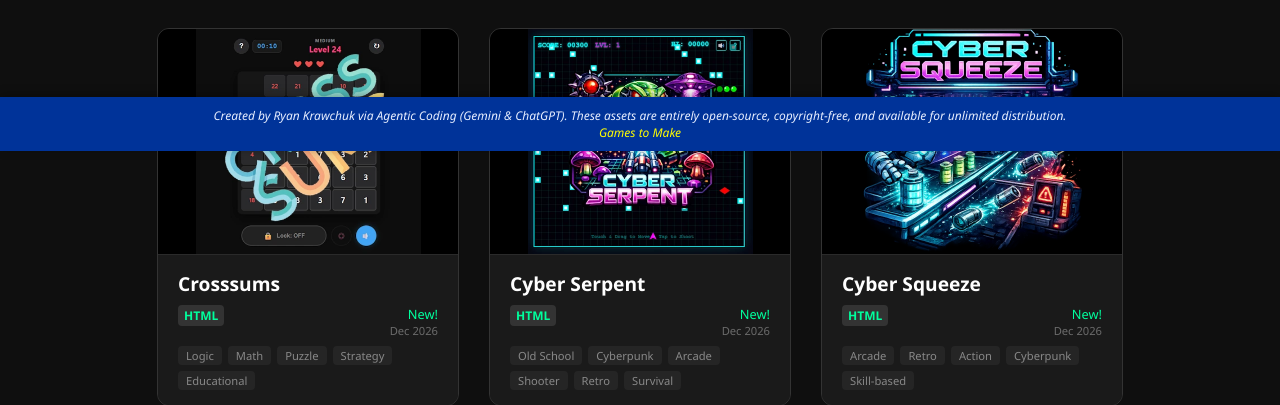
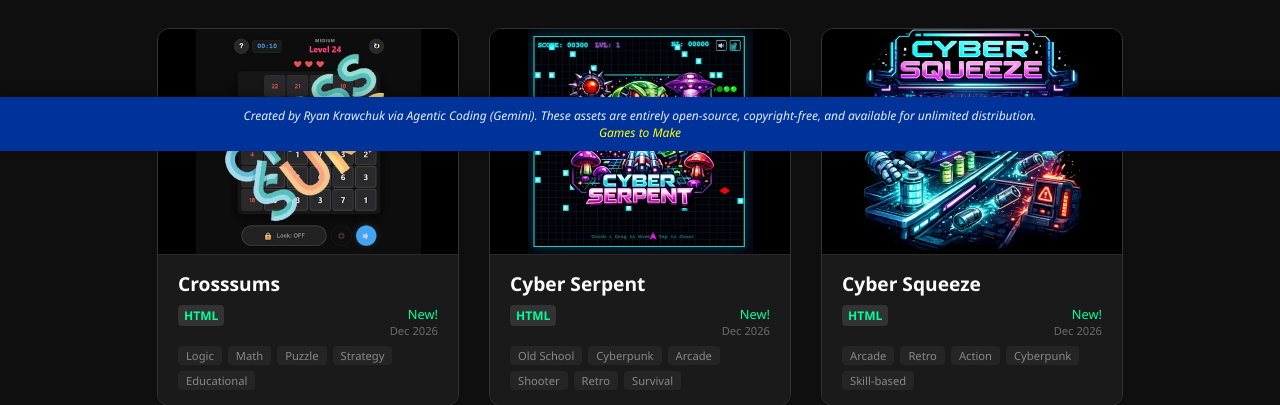
Before and after one commit to Bodinxx/html_games, a PHP site: page / in a window 1280 px wide. Shown: the part 649-1054 px from the top of the page. Run offline with PHP 8.4, Linux system fonts and the light colour scheme.

Commit message:
Minor change

```diff
--- a/games/index.php
+++ b/games/index.php
@@ -518,7 +518,9 @@ function h(string $s): string {
         'counter.php',
         '.', '..',
         '.DS_Store',
-        'Thumbs.db'
+        'Thumbs.db',
+        '.gitignore',
+        'favicon' // Ignore the entire favicon directory
     ];
 
     $imageExtensions = ['jpg', 'jpeg', 'png', 'gif', 'webp', 'svg', 'ico', 'bmp'];
@@ -758,7 +760,7 @@ function h(string $s): string {
     </div>
 
     <div class="footer">
-        Created by Ryan Krawchuk via Agentic Coding (Gemini & ChatGPT). These assets are entirely open-source, copyright-free, and available for unlimited distribution.<br>
+        Created by Ryan Krawchuk via Agentic Coding (Gemini). These assets are entirely open-source, copyright-free, and available for unlimited distribution.<br>
         <a href="./games_to_make.html">Games to Make</a>
     </div>
 
```
